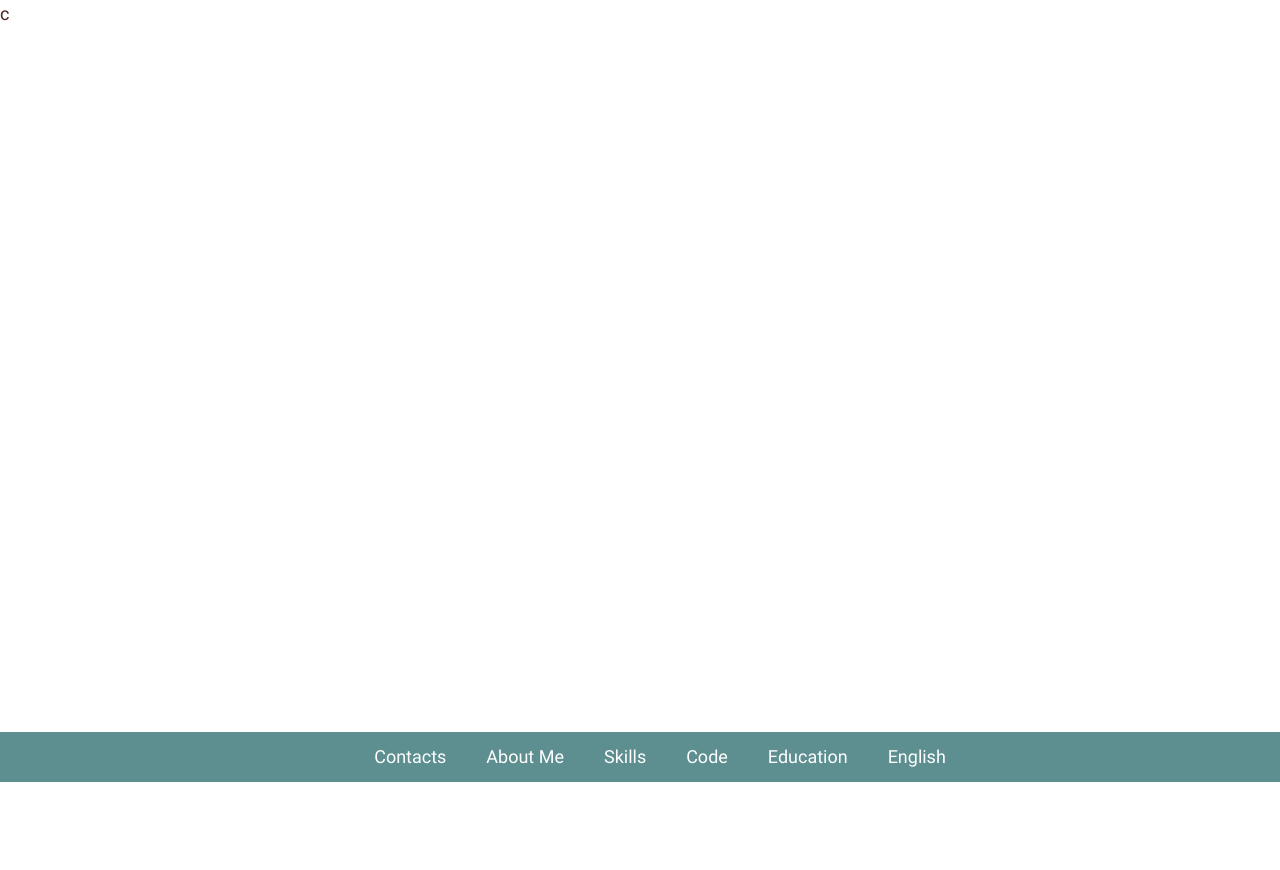
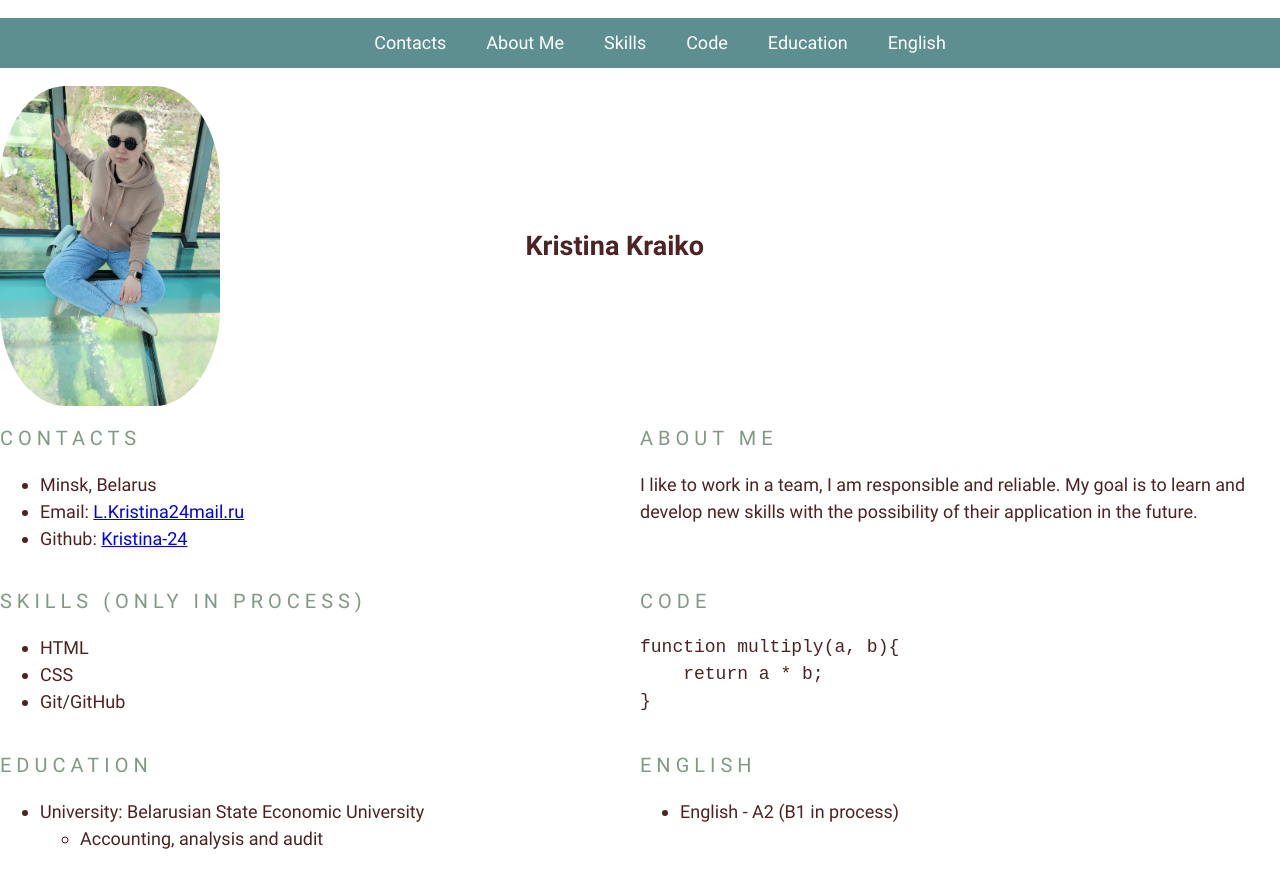
Before and after one commit to Kristina-24/rsschool-cv, a plain HTML site: page index.html in a window 1280 px wide. Before the commit the page ends 800 px from the top, so only its background shows below. Drawn offline with Linux system fonts and the light colour scheme.

Commit message:
feat: add section main

```diff
--- a/index.html
+++ b/index.html
@@ -1,4 +1,4 @@
-с<!DOCTYPE html>
+<!DOCTYPE html>
 <html lang="en">
 <head>
     <meta charset="UTF-8">
@@ -21,5 +21,55 @@
             </nav>
         </div>
     </header>
+    <main class="main">
+        <div class="container main-container">
+            <section class="section" id="profile">
+                <img class="photo" src="images/image.jpg" alt="my photo" width="220" height="320">
+                <h1 class="main-title">Kristina Kraiko</h1>
+            </section>
+            <section class="section" id="contacts">
+                <h2 class="section-title">Contacts</h2>
+                <ul>
+                    <li> Minsk, Belarus </li>
+                    <li> Email: <a class="contact-link" href="mailto:l.kristina24mail.ru" title="email">L.Kristina24mail.ru</a> </li>
+                    <li> Github: <a class="contact-link" href="https://github.com/Kristina-24" title="github">Kristina-24</a> </li>
+                </ul>
+            </section>
+            <section class="section" id="about-me">
+                <h2 class="section-title">About Me</h2>
+                <p>I like to work in a team, I am responsible and reliable. My goal is to learn and develop new skills with the possibility of their application in the future.</p>
+            </section>
+            <section class="section" id="skills">
+                <h2 class="section-title">Skills (only in process)</h2>
+                <ul>
+                    <li> HTML </li>
+                    <li> CSS </li>
+                    <li> Git/GitHub </li>
+                </ul>
+            </section>
+            <section class="section" id="code">
+                <h2 class="section-title">Code</h2>
+                <pre class="pre"><code>function multiply(a, b){
+    return a * b;
+} </code></pre>
+            </section>
+            <section class="section" id="education">
+                <h2 class="section-title">Education</h2>
+                <ul>
+                    <li>University: Belarusian State Economic University
+                        <ul>
+                            <li>Accounting, analysis and audit </li>
+                        </ul>
+                    </li>
+                </ul>
+            </section>
+            <section class="section" id="english">
+                <h2 class="section-title">English </h2>
+                <ul>
+                    <li>English - A2 (B1 in process) </li>
+                </ul>
+            </section>
+        </div>
+    </main>
 </body>
 </html>
--- a/style.css
+++ b/style.css
@@ -50,3 +50,39 @@
   .nav-link:hover {
       color: #e93f1d;
   }
+
+  .main-container {
+    display: flex;
+    flex-wrap: wrap;
+  }
+  .section {
+    width: 50%;
+  }
+  @media (max-width: 768px) {
+    .section {
+      width: 100%;
+    }
+  }
+  .photo {
+    border-radius: 30%;
+    object-fit: cover;
+  }
+  #profile {
+    display: flex;
+    justify-content: space-between;
+    align-items: center;
+    width: 55%
+  }
+
+  .section-title {
+    font-size: 20px;
+    font-weight: 400;
+    text-transform: uppercase;
+    letter-spacing: 5px;
+    color: #829985;
+  }
+
+  .section-item {
+    position: relative;
+    padding-left: 30px;
+  }
```
